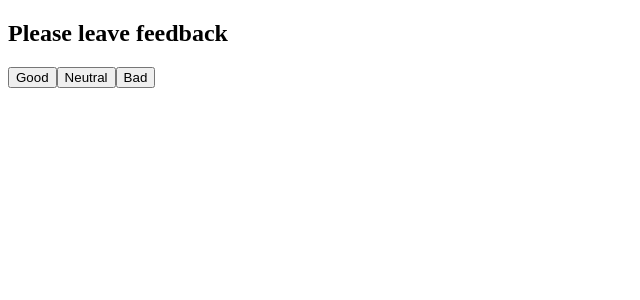
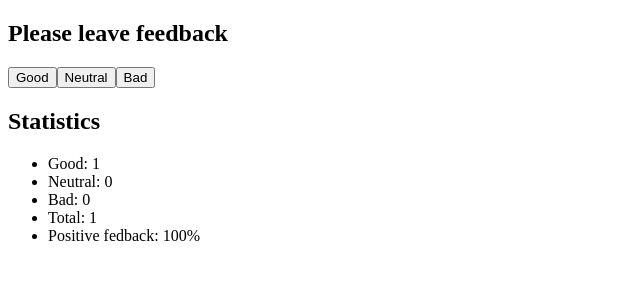
Before and after one commit to supert111/goit-react-hw-02-feedback, a React (Create React App) app: page / in a window 1280 px wide. Both pictures are taken after a click on the button "Good". Shown: the top 300 px of the page, without its empty margins (0-640 px from the left). Built offline with nearby package versions, Linux system fonts and the light colour scheme.

Commit message:
start statistics

```diff
--- a/src/App.js
+++ b/src/App.js
@@ -1,8 +1,8 @@
 import { Component } from 'react';
 import Section from './components/Section/Section';
 import FeedbackOptions from './components/FeedbackOptions/FeedbackOptions';
+import Statistics from './components/Statistics/Statistics';
 
-//import Statistics from './components/Statistics/Statistics';
 //import MySecondComponent from './components/MySecondComponent';
 
 
@@ -31,12 +31,17 @@ class App extends Component {
     }
 
     render () {
-        console.log(this.countTotalFeedback())
+        const { good, neutral, bad } = this.state;
         return (
             <div>
                 <Section title="Please leave feedback">
                     <FeedbackOptions options={this.state} onLeaveFeedback={this.handleClick} />
-
+                    <Statistics
+                        good={good}
+                        neutral={neutral}
+                        bad={bad}
+                        total={this.countTotalFeedback()}
+                        positivePercentage={this.countPositiveFeedbackPercentage()} />
                 </Section>
             </div>
         )
--- a/src/components/Statistics/Statistics.jsx
+++ b/src/components/Statistics/Statistics.jsx
@@ -1,38 +1,20 @@
-import { Component } from 'react';
 
-//import { Fragment } from "react";
 
-class Statistics extends Component {
-    // state = {
-    //     good: 0,
-    //     neutral: 0,
-    //     bad: 0
-    // }
-
-    // countTotalFeedback() {
-
-    // }
-
-    render () {
-        return (
-            <section>
-                <h1>Please leave feedback</h1>
-                <div>
-                    <button>Good</button>
-                    <button>Neutral</button>
-                    <button>Bad</button>
-                </div>
-            </section>
-        )
-    }
+const Statistics = ({ good, neutral, bad, total, positivePercentage }) => {
+    return (
+        <>
+            <h2>Statistics</h2>
+            { good || neutral || bad
+                ?   <ul>
+                        <li>Good: {good}</li>
+                        <li>Neutral: {neutral}</li>
+                        <li>Bad: {bad}</li>
+                        <li>Total: {total}</li>
+                        <li>Positive fedback: {positivePercentage}%</li>
+                    </ul>
+                :   <p>No feedback given</p>}
+        </>
+    )
 }
 
-
 export default Statistics;
-
-
-// <>
-    // <Fragment>
-    //     <div></div>
-    //     <div></div>
-    // </Fragment>
```
